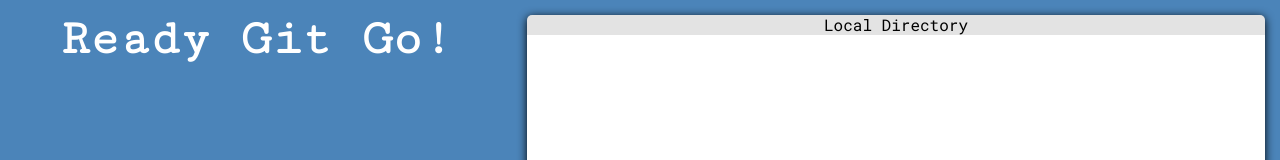
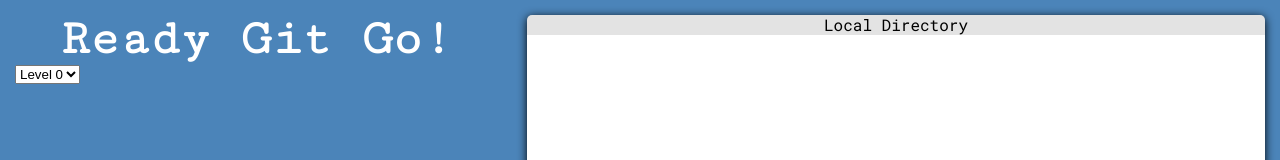
Before and after one commit to hkumar1993/Git-Ready, a website built with webpack: page index.html in a window 1280 px wide. Shown: the top 160 px of the page. Built offline with nearby package versions, Linux system fonts and the light colour scheme.

Commit message:
Insert level selector

```diff
--- a/index.html
+++ b/index.html
@@ -14,6 +14,12 @@
     <div class="left">
       <div class="head">
         <h1>Ready Git Go!</h1>
+        <select id='level-selector' class="" name="">
+          <option value="0" selected>Level 0</option>
+          <option value="1">Level 1</option>
+          <option value="2">Level 2</option>
+          <option value="3">Level 3</option>
+        </select>
       </div>
       <div class="terminal window">
         <h6>Terminal</h6>
```
